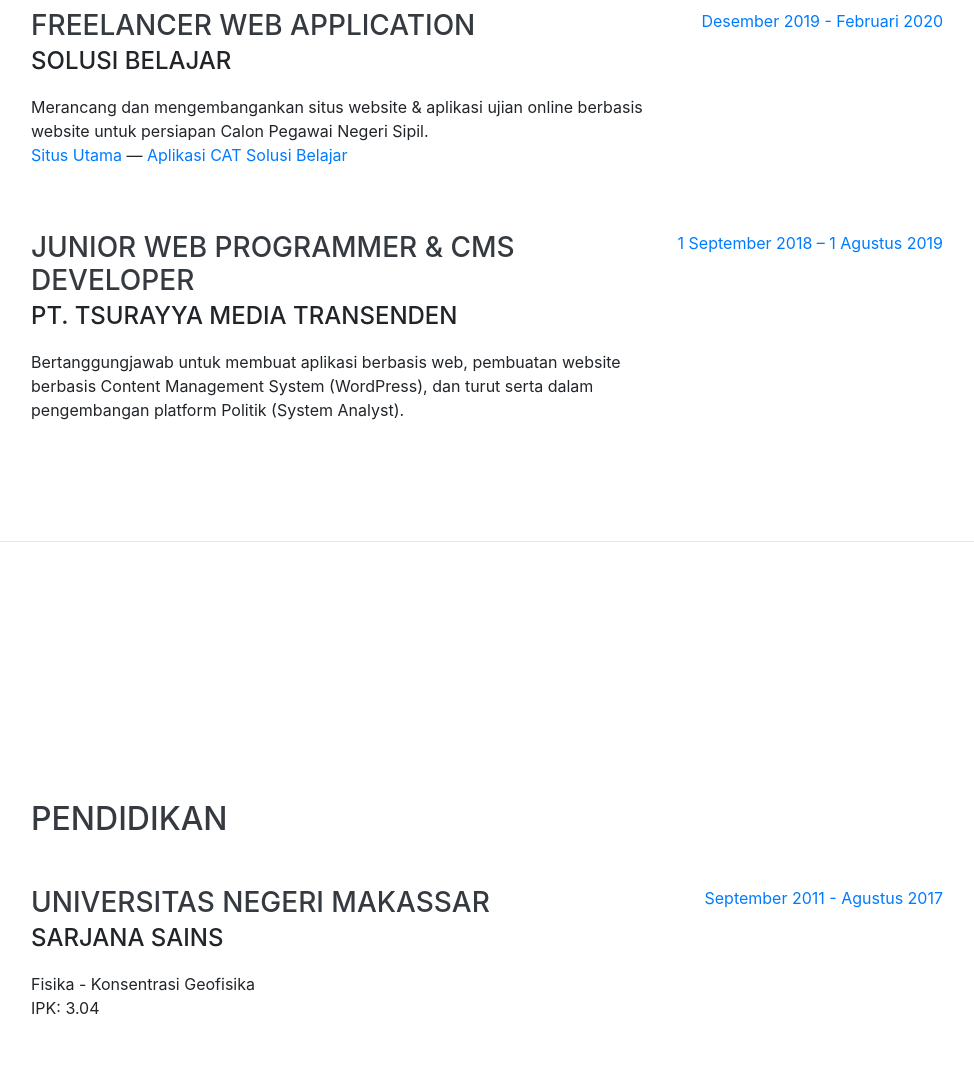
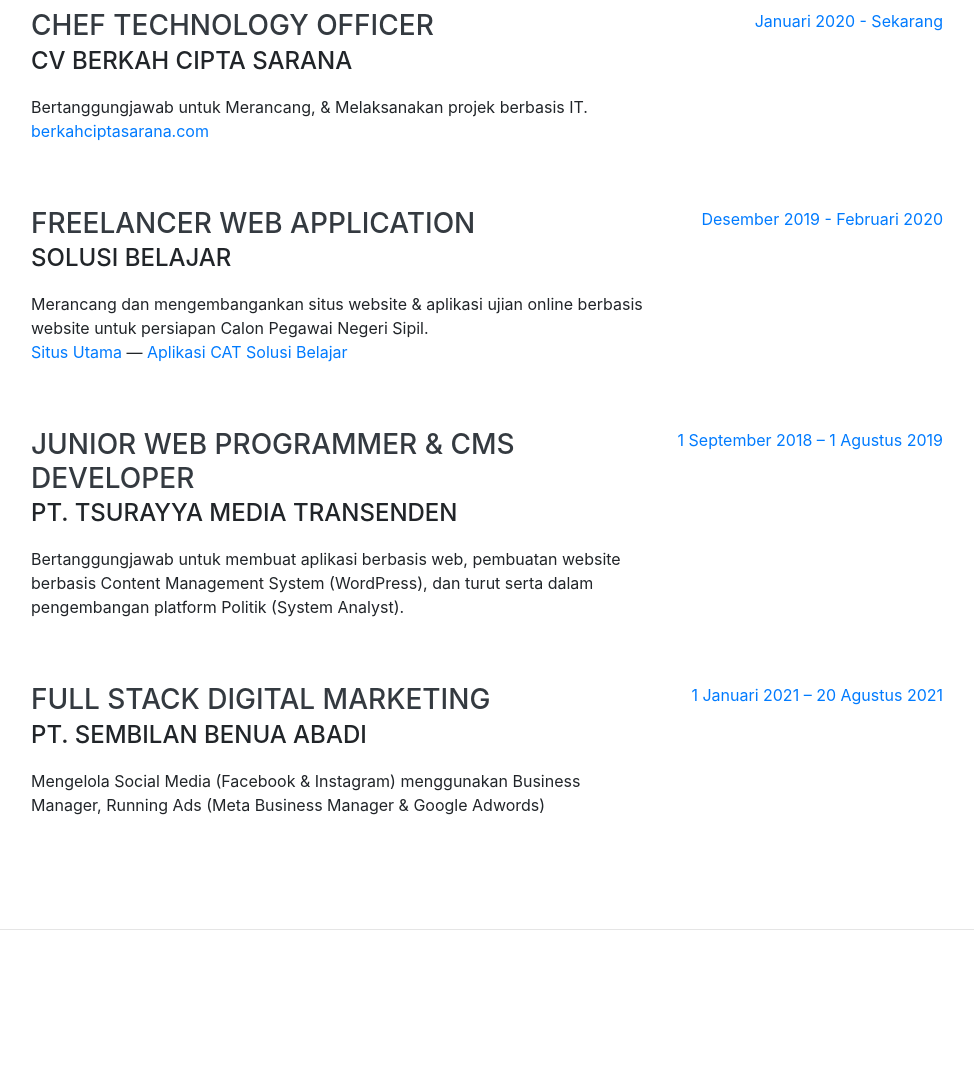
Before and after one commit to quraishtaslim/quraishtaslim.github.io, a website with bundled scripts: page index.html in a window 1280 px wide. Shown: the part 1060-2147 px from the top of the page, without its empty margins (289-1263 px from the left). Built offline with nearby package versions, Linux system fonts and the light colour scheme; a web font is replaced by a local one.

Commit message:
Update index.html

```diff
--- a/index.html
+++ b/index.html
@@ -25,7 +25,7 @@
 
 <body id="page-top">
 
-  <nav class="navbar navbar-expand-lg navbar-dark bg-primary fixed-top" id="sideNav">
+  <nav class="navbar navbar-expand-lg navbar-dark fixed-top" style="background-color:" id="sideNav">
     <a class="navbar-brand js-scroll-trigger" href="#page-top">
       <span class="d-block d-lg-none">Quraisy Taslim</span>
       <span class="d-none d-lg-block">
@@ -99,6 +99,20 @@
 
         <div class="resume-item d-flex flex-column flex-md-row justify-content-between mb-5">
           <div class="resume-content">
+            <h3 class="mb-0">Chef Technology Officer</h3>
+            <div class="subheading mb-3">CV Berkah Cipta Sarana</div>
+            <p>
+              Bertanggungjawab untuk Merancang, & Melaksanakan projek berbasis IT.<br>
+              <a href="https://berkahciptasanara.com" target="_blank">berkahciptasarana.com</a>
+            </p>
+          </div>
+          <div class="resume-date text-md-right">
+            <span class="text-primary">Januari 2020 - Sekarang</span>
+          </div>
+        </div>
+
+            <div class="resume-item d-flex flex-column flex-md-row justify-content-between mb-5">
+          <div class="resume-content">
             <h3 class="mb-0">Freelancer Web Application</h3>
             <div class="subheading mb-3">Solusi Belajar</div>
             <p>
@@ -110,7 +124,6 @@
             <span class="text-primary">Desember 2019 - Februari 2020</span>
           </div>
         </div>
-
 
         <div class="resume-item d-flex flex-column flex-md-row justify-content-between mb-5">
           <div class="resume-content">
@@ -124,7 +137,16 @@
             <span class="text-primary">1 September 2018 – 1 Agustus 2019</span>
           </div>
         </div>
-
+    <div class="resume-item d-flex flex-column flex-md-row justify-content-between mb-5">
+          <div class="resume-content">
+            <h3 class="mb-0">Full Stack Digital Marketing</h3>
+            <div class="subheading mb-3">PT. Sembilan Benua Abadi</div>
+            <p>Mengelola Social Media (Facebook & Instagram) menggunakan Business Manager, Running Ads (Meta Business Manager & Google Adwords)</p>
+          </div>
+          <div class="resume-date text-md-right">
+            <span class="text-primary">1 Januari 2021 – 20 Agustus 2021</span>
+          </div>
+        </div>
 
 
     </section>
```
